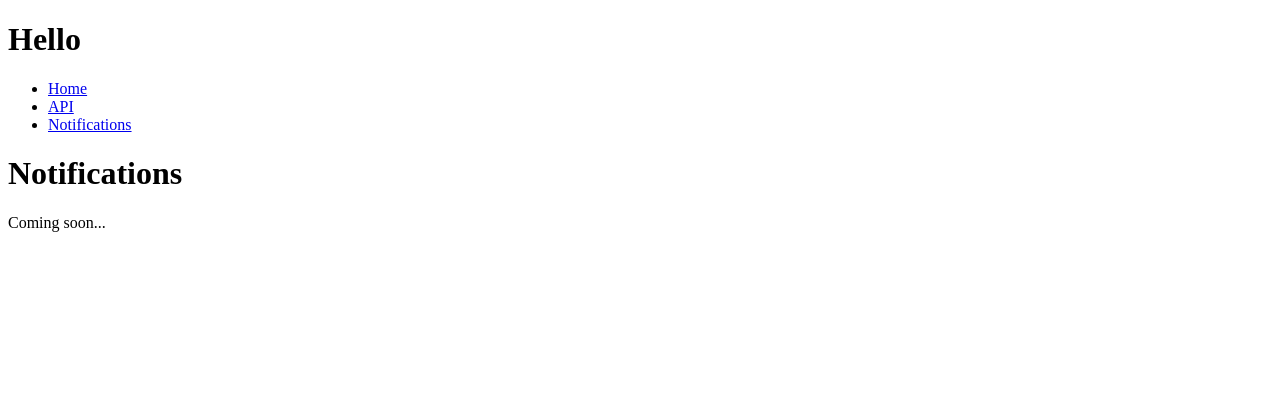
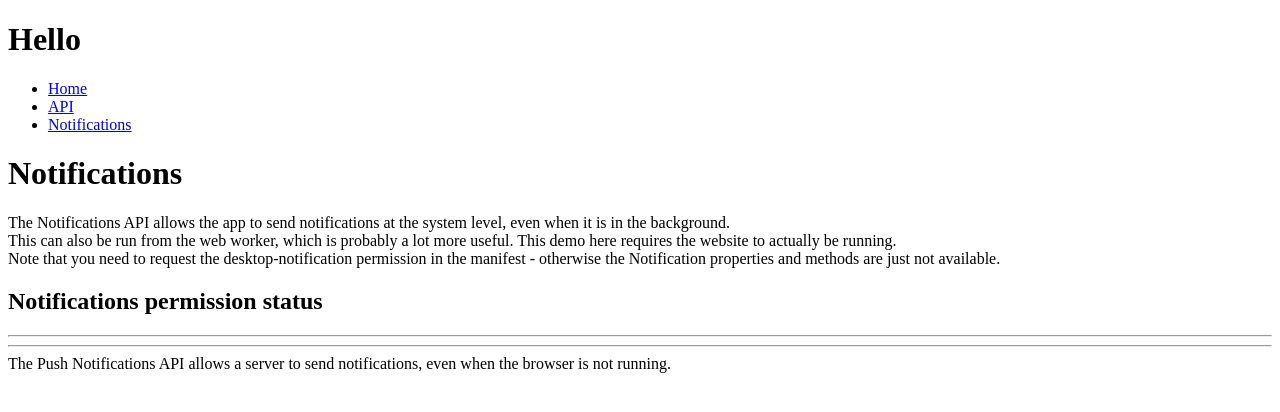
Before and after one commit to flytzen/flytzenpwa, a React (Create React App) app: page /notifications in a window 1280 px wide. Shown: the top 412 px of the page. Built offline with nearby package versions, Linux system fonts and the light colour scheme; the HTML template or start-up script is replaced by a standard one.

Commit message:
Trying to see if https helps with notifications

```diff
--- a/src/Notification.js
+++ b/src/Notification.js
@@ -1,11 +1,34 @@
-import React from 'react';
+import React, { useState } from 'react';
 
 export default function Notification() {
+    const [status, setStatus] = useState(Notification.permission);
+  console.log(Notification);
+  console.log(status);
+  setTimeout(() => console.log(Notification.permission), 1000);
+    // try {
+    //     if (!Notification.permission != "denied") {
+    //         Notification.requestPermission().then(result => {
+    //           console.log(e);
+    //           // setStatus(result);
+    //         });
+    //     }
+    // }
+    // catch (e) {
+    //   console.log(e);
+    //   //setStatus(e);
+    // }
 
   return (
     <div>
       <h1>Notifications</h1>
-      <div>Coming soon...</div>
+      <div>The Notifications API allows the app to send notifications at the system level, even when it is in the background.</div>
+      <div>This can also be run from the web worker, which is probably a lot more useful. This demo here requires the website to actually be running.</div>
+      <div>Note that you need to request the desktop-notification permission in the manifest - otherwise the Notification properties and methods are just not available.</div>
+      <h2>Notifications permission status</h2>
+      <hr />
+      <div>{status}</div>
+      <hr />
+          <div>The Push Notifications API allows a server to send notifications, even when the browser is not running.</div>
     </div>
   );
 }
```
Also changed, not shown: public/manifest.json.
